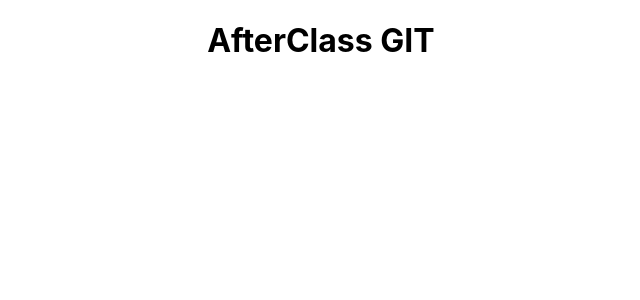
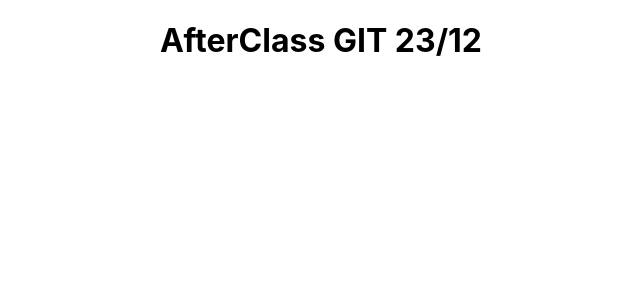
Before and after one commit to juancereceda/after-git, a React (Create React App) app: page / in a window 1280 px wide. Shown: the top 300 px of the page, without its empty margins (319-959 px from the left). Built offline with nearby package versions, Linux system fonts and the light colour scheme.

Commit message:
fecha del afterclass

```diff
--- a/src/App.js
+++ b/src/App.js
@@ -3,7 +3,7 @@ import './App.css';
 function App() {
   return (
     <div className="App">
-      <h1>AfterClass GIT</h1>
+      <h1>AfterClass GIT 23/12</h1>
     </div>
   );
 }
```
